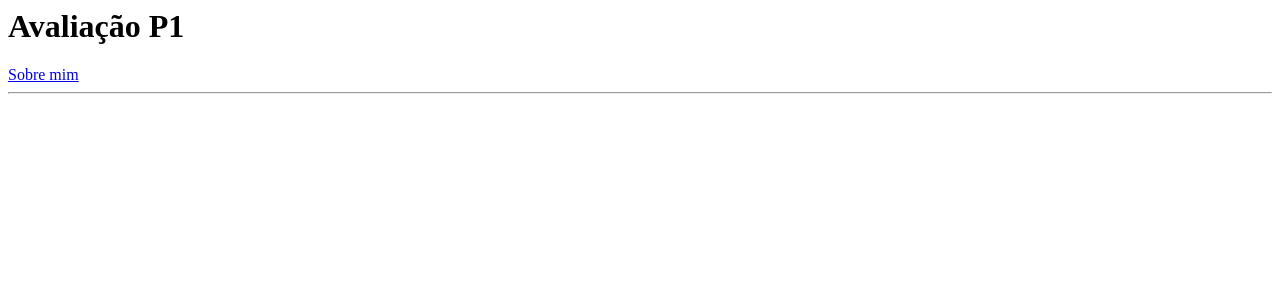
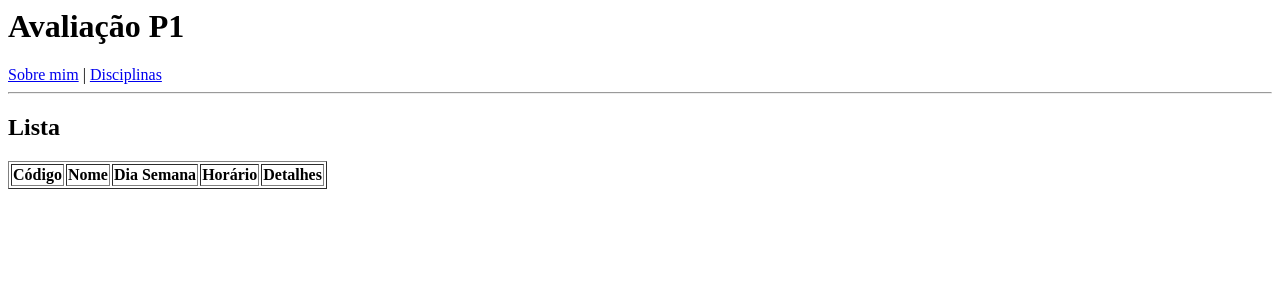
Before and after one commit to enzocsantos18/angular-a1, an Angular app: page /disciplinas in a window 1280 px wide. Before the commit this address led to /. Shown: the top 300 px of the page. Built offline with nearby package versions, Linux system fonts and the light colour scheme.

Commit message:
3 files modified

```diff
--- a/src/app/app.component.html
+++ b/src/app/app.component.html
@@ -1,7 +1,8 @@
 <h1>Avaliação P1</h1>
 
 <nav>
-  <a [routerLink]="['/enzo']">Sobre mim</a>
+  <a [routerLink]="['/enzo']">Sobre mim</a> |
+  <a [routerLink]="['/disciplinas']">Disciplinas</a>
 </nav>
 
 <hr />
--- a/src/app/enzo-lista/enzo-lista.component.html
+++ b/src/app/enzo-lista/enzo-lista.component.html
@@ -1,6 +1,6 @@
 <h2>Lista</h2>
 
-<table>
+<table border="1">
   <tr>
     <th>Código</th>
     <th>Nome</th>
```
Also changed, not shown: src/app/app.module.ts (+11 -2 lines).
